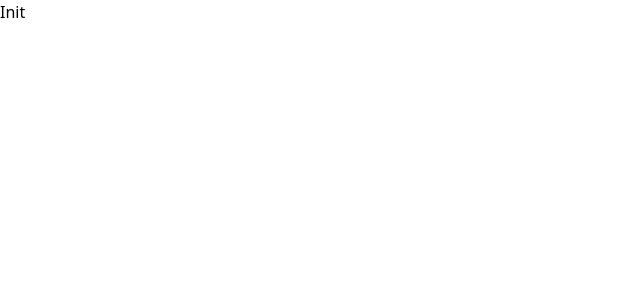
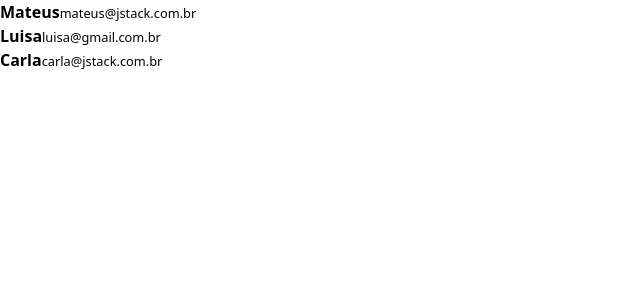
Before and after one commit to LuisaFC/react-query, a React (Vite) app: page / in a window 1280 px wide. Shown: the top 300 px of the page, without its empty margins (0-640 px from the left). Built offline with nearby package versions, Linux system fonts and the light colour scheme; data requests are answered from the project's data file.

Commit message:
useQuery and QueryClient

```diff
--- a/src/App.tsx
+++ b/src/App.tsx
@@ -1,7 +1,30 @@
+import { useQuery, QueryClient } from '@tanstack/react-query'
 
+const queryClient = new QueryClient()
+
+interface IUser {
+  id: string;
+  name: string;
+  email: string;
+}
 
 export function App() {
+  const { data } = useQuery({
+    queryKey: ['users'],
+    queryFn: async (): Promise<IUser[]> => {
+      const response = await fetch('http://localhost:3000/users');
+      return response.json();
+    }
+  }, queryClient);
+
   return (
-    <h1>Init</h1>
+    <div>
+      {data?.map(user => (
+        <div key={user.id}>
+          <strong className='block'>{user.name}</strong>
+          <small>{user.email}</small>
+        </div>
+      ))}
+    </div>
   )
 }
```
